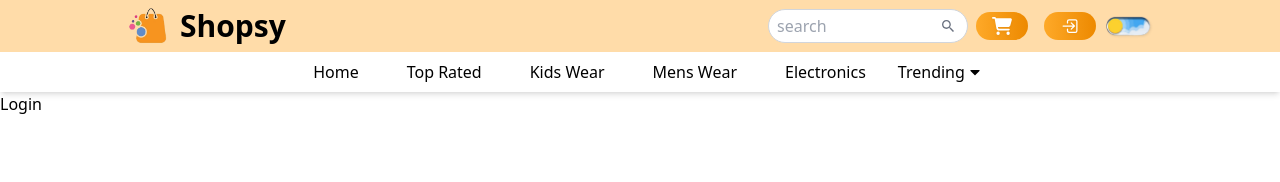
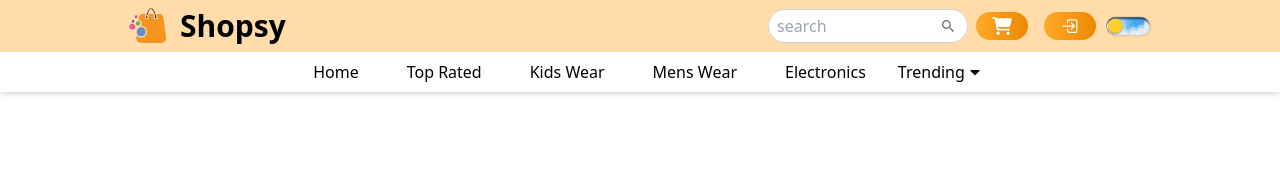
Before and after one commit to Gnuhq26/Frontend-of-a-simple-Ecommerce-Web, a React (Vite) app: page /login in a window 1280 px wide. Shown: the top 182 px of the page. Built offline with nearby package versions, Linux system fonts and the light colour scheme.

Commit message:
upload code

```diff
--- a/src/App.jsx
+++ b/src/App.jsx
@@ -3,7 +3,6 @@ import { BrowserRouter as Router, Routes, Route } from 'react-router-dom';
 import Navbar from './components/Navbar/Navbar';
 import AOS from "aos";
 import 'aos/dist/aos.css';
-import Login from './components/Login/Login';
 import Home from './components/Home/Home';
 
 
@@ -24,7 +23,6 @@ const App = () => {
         <Navbar/>
         <Routes>
           <Route path='/' element={<Home/>} />
-          <Route path='/login' element={<Login/>} />
         </Routes>
       </div>
     </Router>
--- a/src/components/Login/Login.jsx
+++ /dev/null
@@ -1,11 +0,0 @@
-import React from 'react'
-
-const Login = () => {
-  return (
-    <div>
-      Login
-    </div>
-  )
-}
-
-export default Login
```
